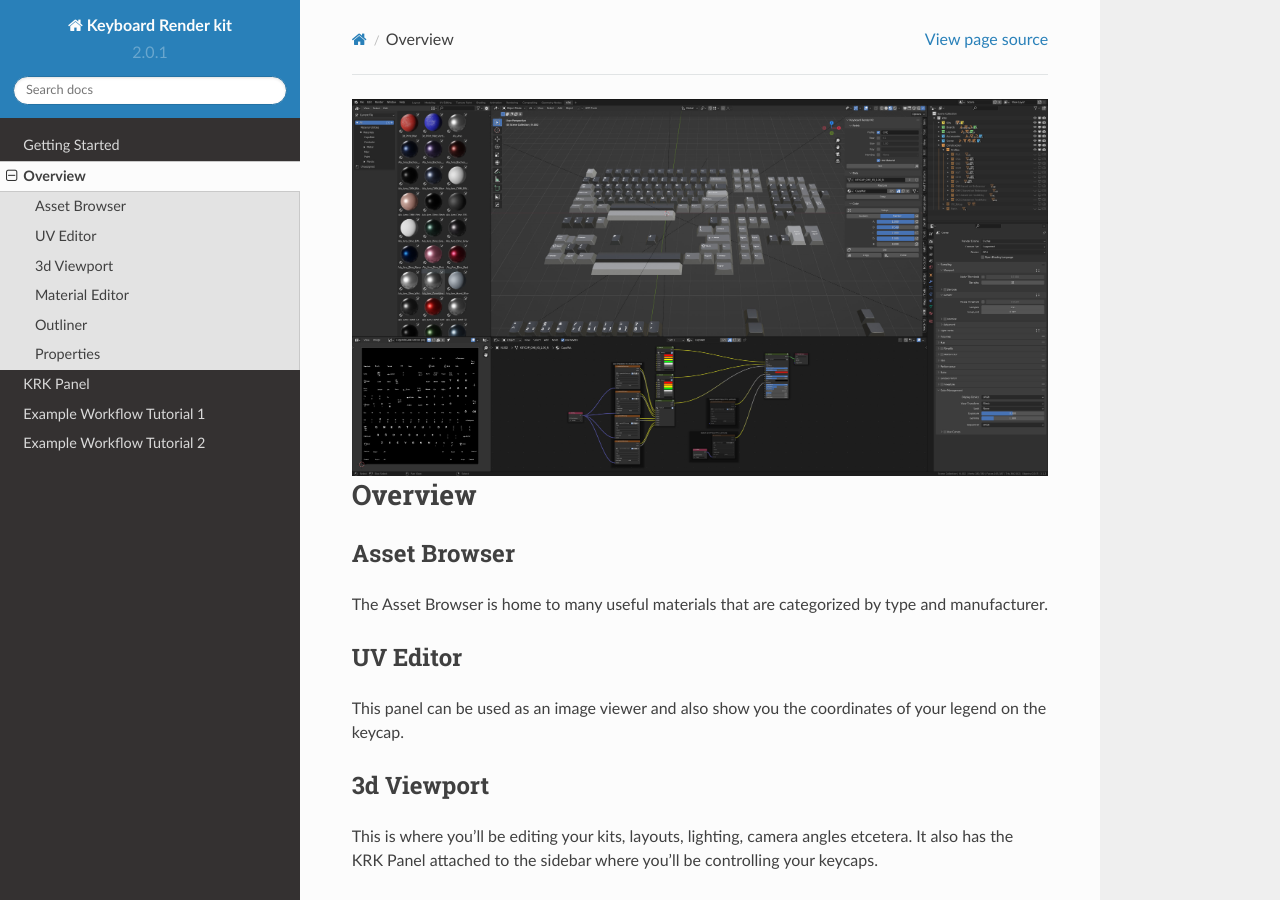
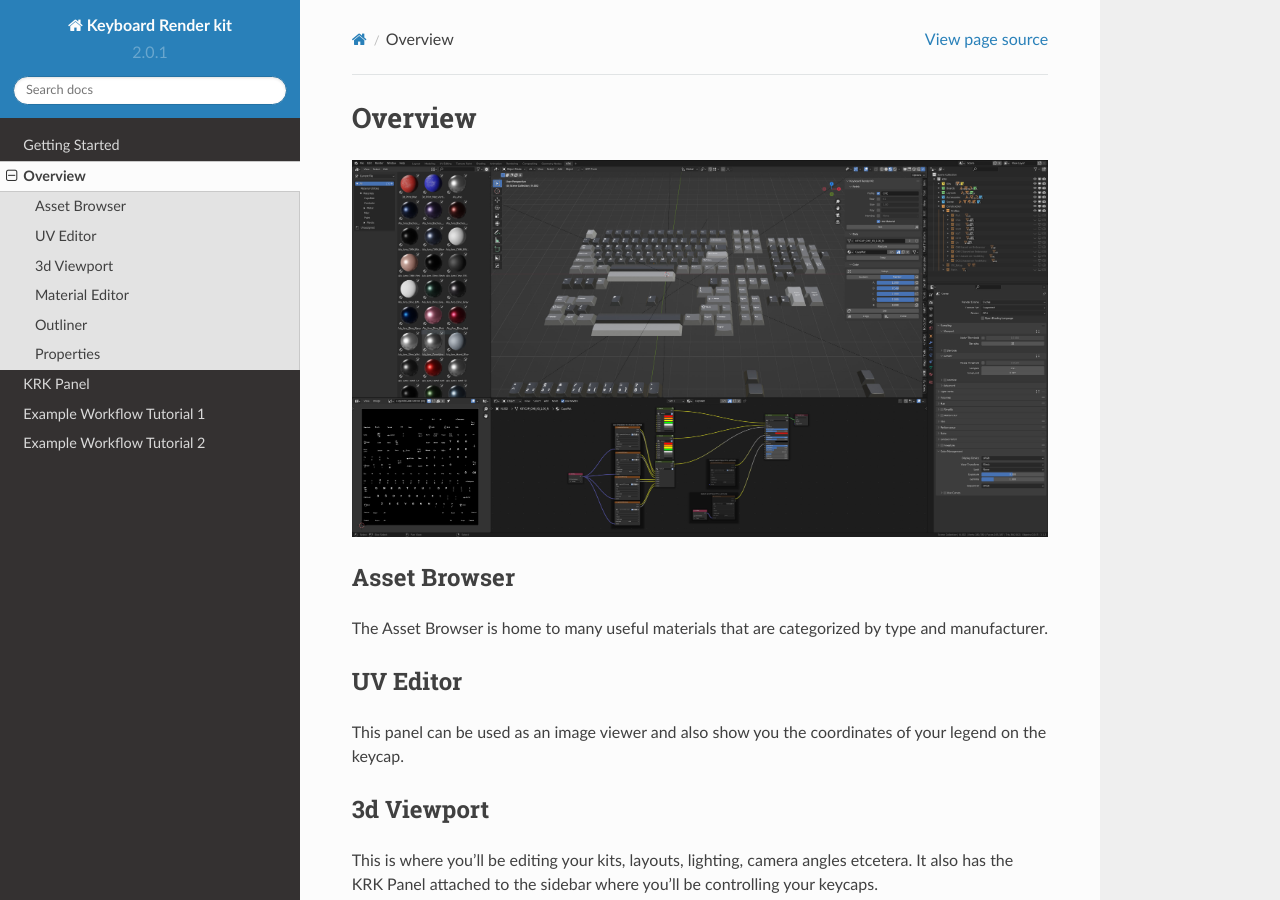
Before and after one commit to imperfectlink/KeyboardRenderKit, a Sphinx documentation site: the page built from docs/source/overview.rst, in a window 1280 px wide and 900 px high. Built offline with Sphinx 7.4.7 and the Read the Docs theme 2.0.0, drawn with Linux system fonts in a browser that asks for light colours.

Commit message:
Update overview.rst

```diff
--- a/docs/source/overview.rst
+++ b/docs/source/overview.rst
@@ -1,7 +1,7 @@
-.. image:: img/KRK2UIOverview.jpg
-
 Overview
 =====
+
+.. image:: img/KRK2UIOverview.jpg
 
 Asset Browser
 ----
```
